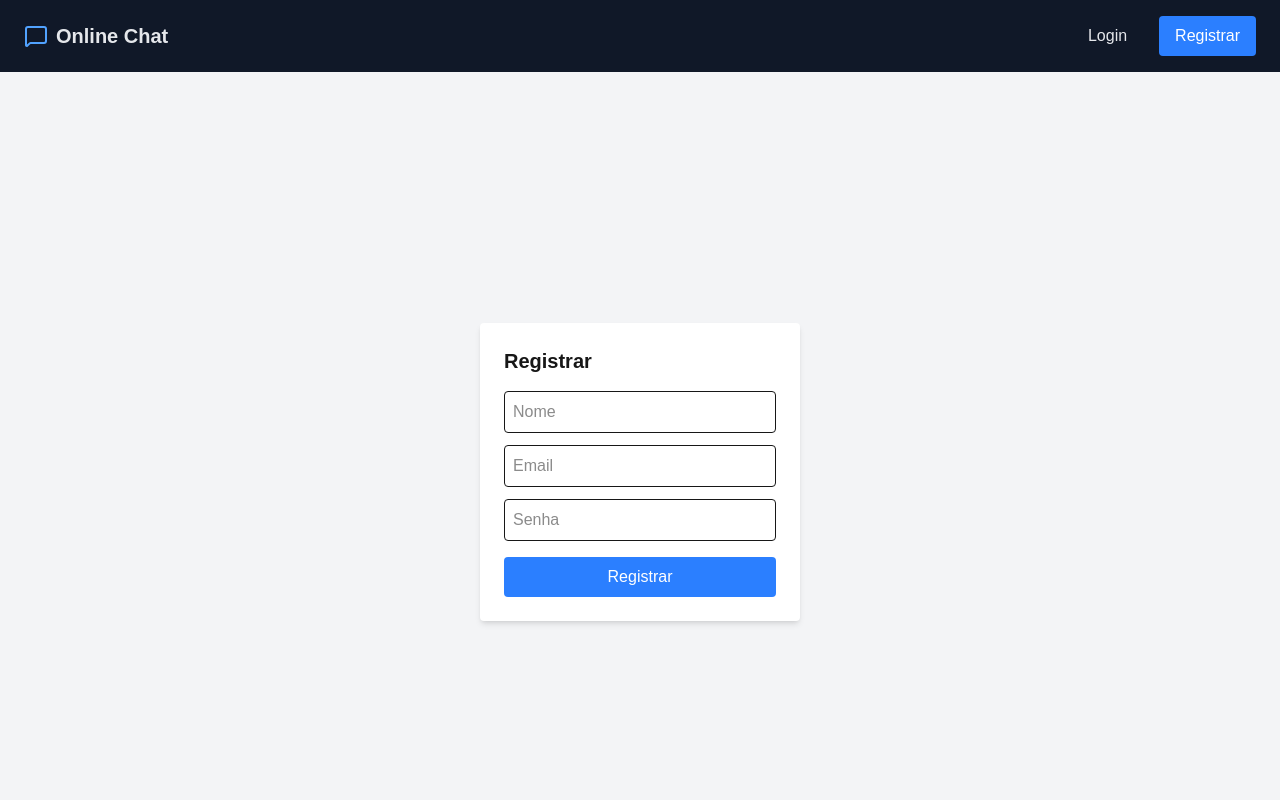
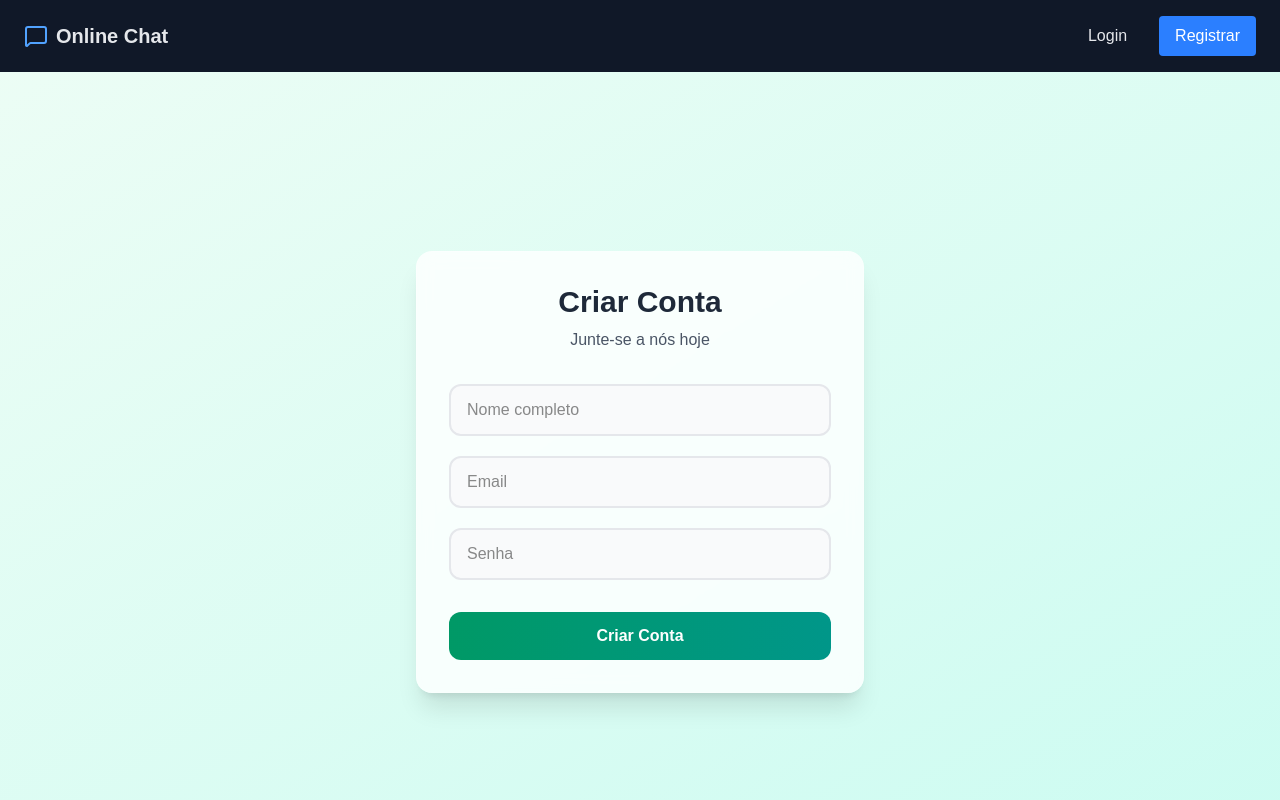
Before and after one commit to GabrielG71/online-chat-js, a Next.js app: page /register in a window 1280 px wide. Shown: the top 800 px of the page. Built offline with nearby package versions, Linux system fonts and the light colour scheme; no server answers.

Commit message:
Update page.tsx

```diff
--- a/src/app/register/page.tsx
+++ b/src/app/register/page.tsx
@@ -1,5 +1,4 @@
 "use client";
-
 import { useState } from "react";
 import { useRouter } from "next/navigation";
 import bcrypt from "bcryptjs";
@@ -14,20 +13,14 @@ export default function RegisterPage() {
   const handleSubmit = async (e: React.FormEvent) => {
     e.preventDefault();
     setLoading(true);
-
     try {
-      // Criptografa a senha
       const hashedPassword = await bcrypt.hash(password, 10);
-
-      // Chama API para criar usuário
       const res = await fetch("/api/register", {
         method: "POST",
         headers: { "Content-Type": "application/json" },
         body: JSON.stringify({ name, email, password: hashedPassword }),
       });
-
       if (!res.ok) throw new Error("Erro ao registrar usuário");
-
       alert("Registro feito com sucesso! Faça login agora.");
       router.push("/login");
     } catch (err: any) {
@@ -38,44 +31,61 @@ export default function RegisterPage() {
   };
 
   return (
-    <div className="flex justify-center items-center min-h-screen bg-gray-100">
+    <div className="min-h-screen bg-gradient-to-br from-emerald-50 to-teal-100 flex items-center justify-center p-4">
+      <div className="w-full max-w-md">
         <form
           onSubmit={handleSubmit}
-        className="bg-white p-6 rounded shadow-md w-80"
+          className="bg-white/80 backdrop-blur-sm p-8 rounded-2xl shadow-xl border border-white/20"
         >
-        <h2 className="text-xl font-bold mb-4">Registrar</h2>
+          <div className="text-center mb-8">
+            <h2 className="text-3xl font-bold text-gray-800 mb-2">
+              Criar Conta
+            </h2>
+            <p className="text-gray-600">Junte-se a nós hoje</p>
+          </div>
+
+          <div className="space-y-5">
+            <div>
               <input
                 type="text"
-          placeholder="Nome"
+                placeholder="Nome completo"
                 value={name}
                 onChange={(e) => setName(e.target.value)}
-          className="border p-2 w-full mb-3 rounded"
+                className="w-full px-4 py-3 bg-gray-50 border-2 border-gray-200 rounded-xl focus:border-emerald-500 focus:bg-white focus:outline-none transition-all duration-200"
                 required
               />
+            </div>
+            <div>
               <input
                 type="email"
                 placeholder="Email"
                 value={email}
                 onChange={(e) => setEmail(e.target.value)}
-          className="border p-2 w-full mb-3 rounded"
+                className="w-full px-4 py-3 bg-gray-50 border-2 border-gray-200 rounded-xl focus:border-emerald-500 focus:bg-white focus:outline-none transition-all duration-200"
                 required
               />
+            </div>
+            <div>
               <input
                 type="password"
                 placeholder="Senha"
                 value={password}
                 onChange={(e) => setPassword(e.target.value)}
-          className="border p-2 w-full mb-4 rounded"
+                className="w-full px-4 py-3 bg-gray-50 border-2 border-gray-200 rounded-xl focus:border-emerald-500 focus:bg-white focus:outline-none transition-all duration-200"
                 required
               />
+            </div>
+          </div>
+
           <button
             type="submit"
             disabled={loading}
-          className="w-full bg-blue-500 text-white py-2 rounded hover:bg-blue-600 transition"
+            className="w-full mt-8 bg-gradient-to-r from-emerald-600 to-teal-600 text-white py-3 px-4 rounded-xl font-semibold hover:from-emerald-700 hover:to-teal-700 focus:ring-4 focus:ring-emerald-200 transition-all duration-200 transform hover:scale-105 disabled:opacity-70 disabled:cursor-not-allowed disabled:hover:scale-100"
           >
-          {loading ? "Registrando..." : "Registrar"}
+            {loading ? "Registrando..." : "Criar Conta"}
           </button>
         </form>
       </div>
+    </div>
   );
 }
```
Lines whose indentation alone changed are shown as unchanged.
